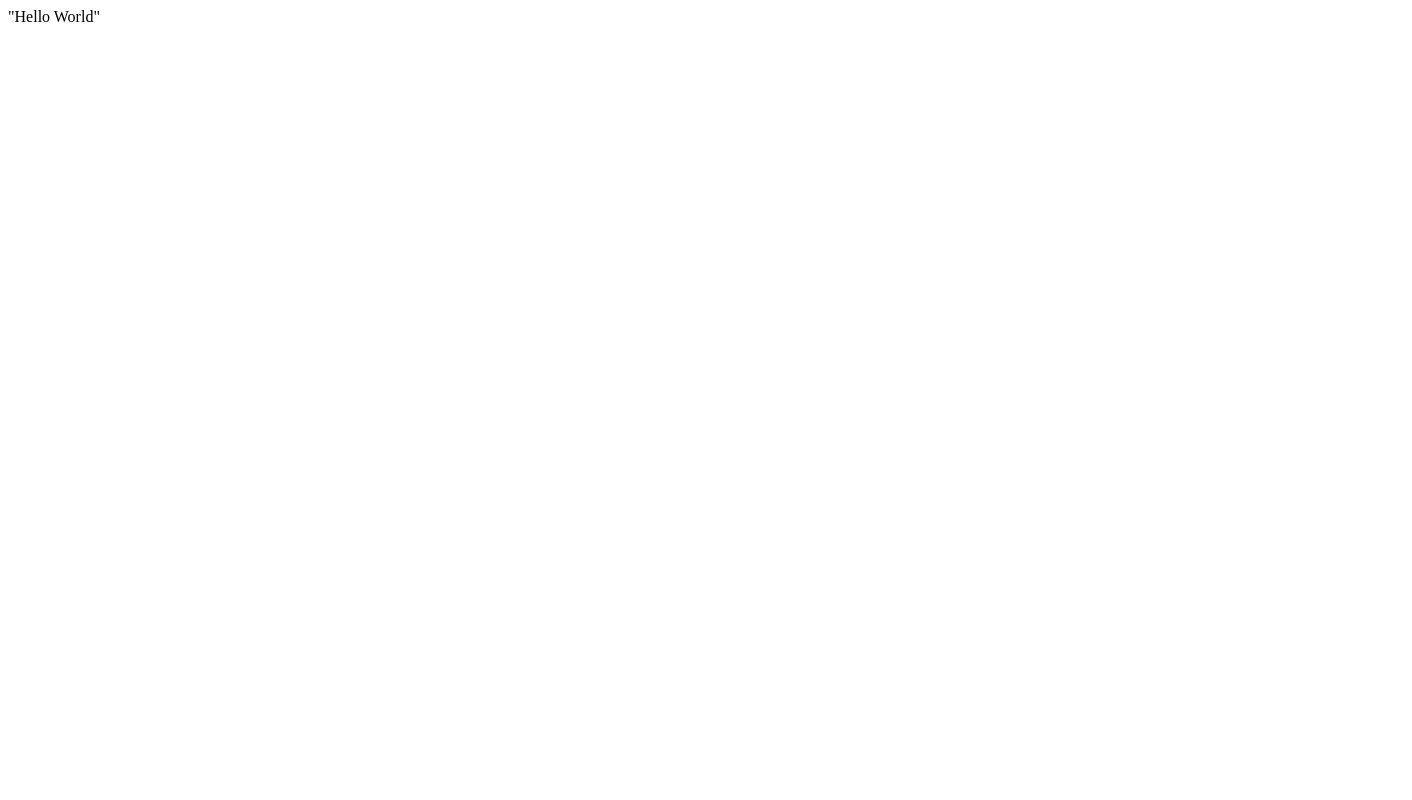
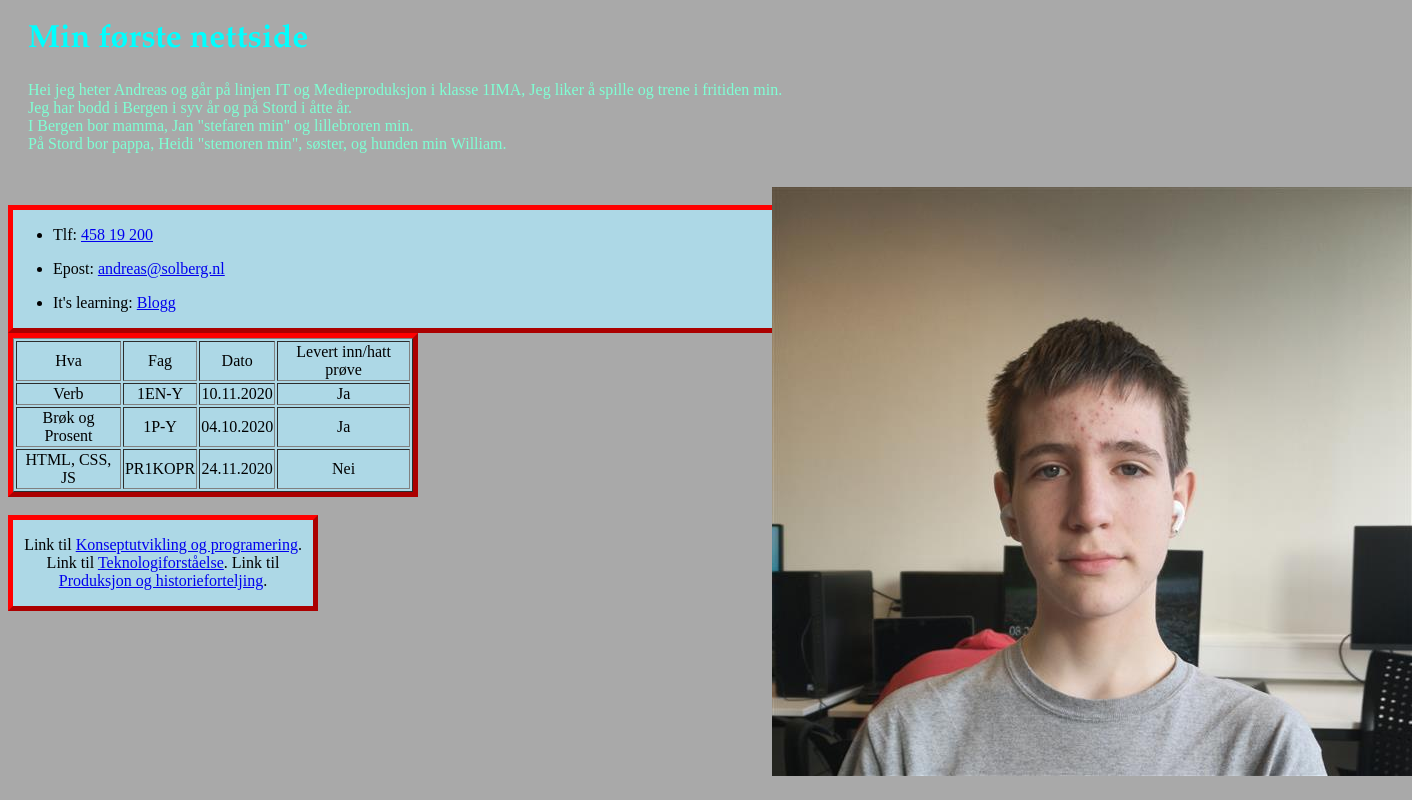
Before and after one commit to greblos123/greblos123.github.io, a plain HTML site: page index.html in a window 1280 px wide. Shown: the whole page, 1412 px wide, since content can reach past the window. Drawn offline with Linux system fonts and the light colour scheme.

Commit message:
initial commit

```diff
--- /dev/null
+++ b/css/css-fil.css
@@ -0,0 +1,39 @@
+body
+{
+  background-color: darkgrey;
+}
+.myLinks {
+  border: 5px outset red;
+  background-color: lightblue;
+  text-align: center;
+  width: 300px;
+}
+.myTableData {
+  border: 5px outset red;
+  background-color: lightblue;
+  text-align: center;
+  width: 400px;
+}
+
+.overSkrift {
+  color: aqua;
+	margin-left: 20px;
+	font-family: 'Palatino Linotype', 'Century Schoolbook L'
+}
+.brodTekst {
+  color: aquamarine;
+	margin-left: 20px;
+	font-family: "Times New Roman", "serif"
+}
+.bilde {
+	margin-left: 20px;
+	border:thick red;
+	width: 500px;
+	height: auto;
+	float: right;
+}
+.myContactInfo {
+  border: 5px outset red;
+  background-color: lightblue;
+  width: 800px;
+}
--- a/index.html
+++ b/index.html
@@ -1 +1,61 @@
-"Hello World"
+<!doctype html>
+<html>
+<head>
+	<link rel="stylesheet" href="css/css-fil.css">
+<meta charset="utf-8">
+<title>Andreas sin side</title>
+</head>
+<body>
+	<div class="overSkrift">
+		<h1>Min første nettside</h1>
+	</div>
+	<div class="brodTekst"><p>Hei jeg heter Andreas og går på linjen IT og Medieproduksjon i klasse 1IMA, Jeg liker å spille og trene i fritiden min.<br> Jeg har bodd i Bergen i syv år og på Stord i åtte år.<br> I Bergen bor mamma, Jan "stefaren min" og lillebroren min.<br> På Stord bor pappa, Heidi "stemoren min", søster, og hunden min William.</p>
+	<br>
+	</div>
+	<div class="bilde">
+		<img src="images/IMG_20200826_083116.jpg" alt="Andreas Bilde"/>
+	</div>
+	<br>
+	<div class="myContactInfo">
+		<ul>
+	   		<li><p>Tlf: <a href="tel:+4745819200">458 19 200</a></p></li>
+			<li><p>Epost: <a href="mailto:andreas@solberg.nl">andreas@solberg.nl</a></p></li>
+			<li><p>It's learning: <a href="https://hfk.itslearning.com/eportfolio/greblos/blog/" target="_blank">Blogg</a> </p>
+			</li>
+		</ul>
+	</div>
+	<div class="myTableData">
+	<table border="1">
+    <tr>
+      <td>Hva</td>
+      <td>Fag</td>
+      <td>Dato</td>
+      <td>Levert inn/hatt prøve</td>
+    </tr>
+    <tr>
+      <td>Verb</td>
+      <td>1EN-Y</td>
+      <td>10.11.2020</td>
+      <td>Ja</td>
+    </tr>
+    <tr>
+      <td>Brøk og Prosent</td>
+      <td>1P-Y</td>
+      <td>04.10.2020</td>
+      <td>Ja</td>
+    </tr>
+    <tr>
+      <td>HTML, CSS, JS</td>
+      <td>PR1KOPR</td>
+      <td>24.11.2020</td>
+      <td>Nei</td>
+    </tr>
+</table>
+	</div>
+<br>
+<div class="myLinks">
+	<p>Link til <a href="Konseptutvikling_og_programering.html" target="_self">Konseptutvikling og programering</a>. Link til
+    <a href="Teknologiforståelse.html" target="_self">Teknologiforståelse</a>. Link til <a href="Produksjon_og_historiefortelling.html" target="_self">Produksjon og historieforteljing</a>.</p>
+</div>
+</body>
+</html>
```
Also changed, not shown: Konseptutvikling_og_programering.html (added, +26 -0 lines), Produksjon_og_historiefortelling.html (added, +29 -0 lines), Teknologiforståelse.html (added, +29 -0 lines), images/IMG_20200826_083116.jpg (added).
